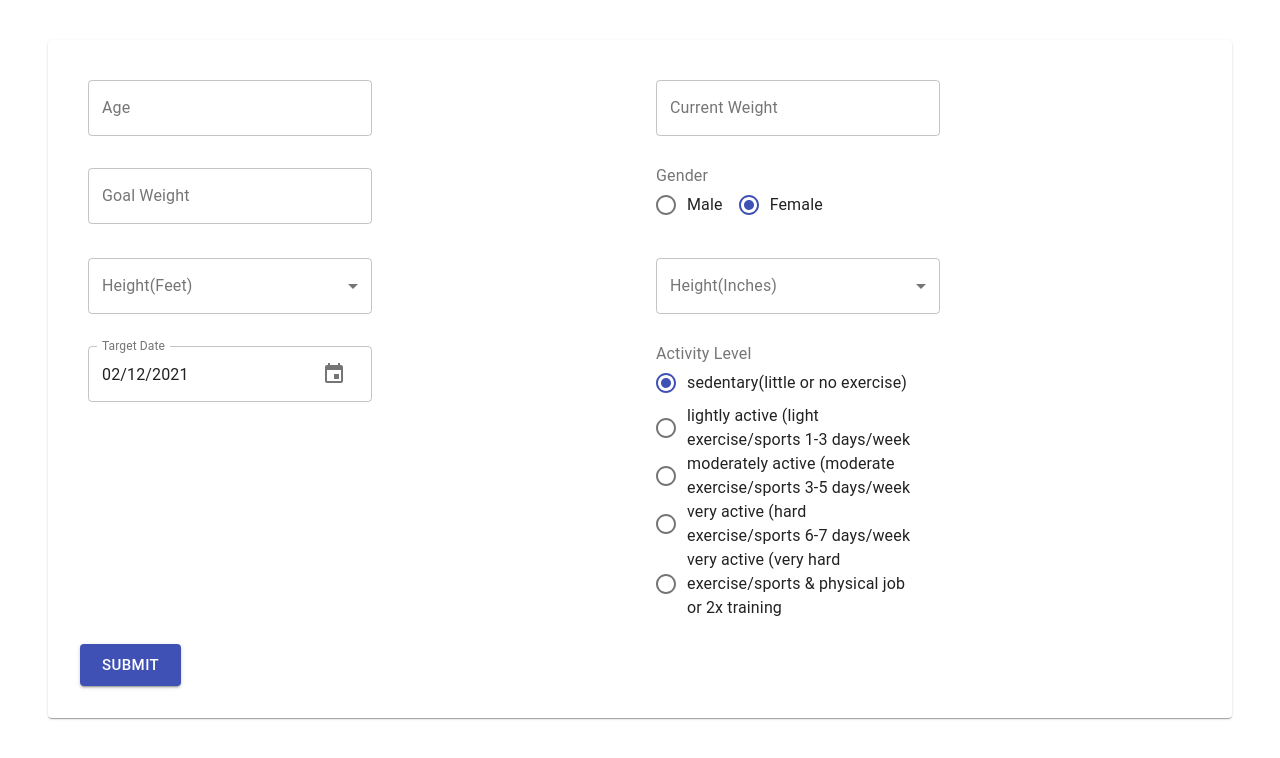
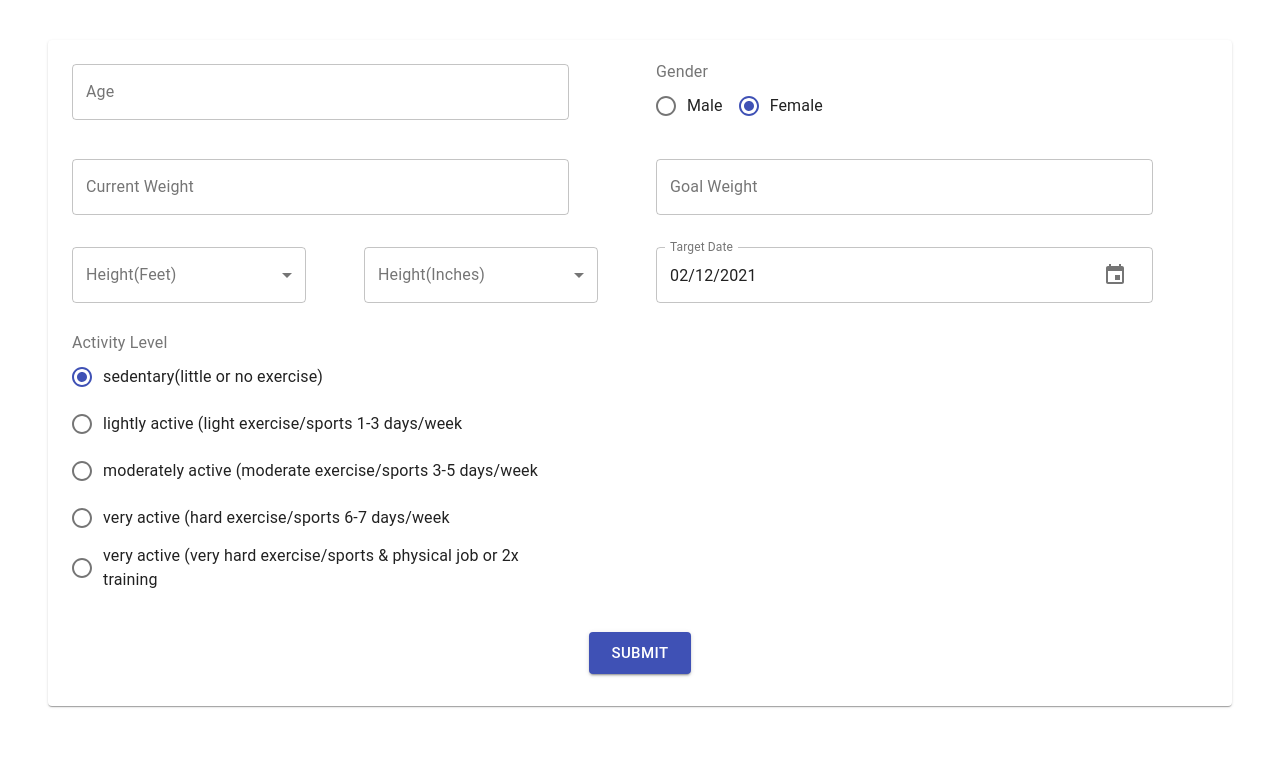
Before and after one commit to mtrimner/nuskool-calorie-calculater, a React (Create React App) app: page / in a window 1280 px wide. Shown: the top 758 px of the page. Built offline with nearby package versions, Linux system fonts and the light colour scheme.

Commit message:
fixed form fields so they were responsive

```diff
--- a/src/Display.js
+++ b/src/Display.js
@@ -11,15 +11,15 @@ const useStyles = makeStyles((theme) => ({
   },
 }));
 const initialValues = {
-  age: '',
-  gender: 'female',
-  feet: '',
-  inches: '',
-  currentWeight: '',
-  goalWeight: '',
-  activityMultiplier: '1.2',
-  targetDate: ''
-}
+  age: "",
+  gender: "female",
+  feet: "",
+  inches: "",
+  currentWeight: "",
+  goalWeight: "",
+  activityMultiplier: "1.2",
+  targetDate: "",
+};
 const Display = () => {
   const [data, setData] = useState({});
   const classes = useStyles();
@@ -40,11 +40,12 @@ const Display = () => {
     setData(values);
   };
 
-console.log(data)
+  console.log(data);
   return (
     <Paper className={classes.pageContent}>
       <Form applyData={applyData} />
-      {age !== undefined && <CalculatedData
+      {age !== undefined && (
+        <CalculatedData
           age={age}
           gender={gender}
           height={height}
@@ -52,7 +53,8 @@ console.log(data)
           goalWeight={goalWeight}
           activityMultiplier={activityMultiplier}
           targetDate={targetDate}
-      />}
+        />
+      )}
     </Paper>
   );
 };
--- a/src/components/Form.js
+++ b/src/components/Form.js
@@ -16,10 +16,14 @@ import { isToday, isTomorrow } from "date-fns";
 const useStyles = makeStyles((theme) => ({
   root: {
     "& .MuiFormControl-root": {
-      width: "50%",
-      margin: theme.spacing(2),
+      width: "90%",
+      // margin: theme.spacing(2),
     },
   },
+  button: {
+    alignItems: 'center',
+    justifyContent: 'center'
+  }
 }));
 
 const genderItems = [
@@ -50,13 +54,13 @@ const initialValues = {
   currentWeight: "",
   goalWeight: "",
   activityMultiplier: "1.2",
-  targetDate: new Date(new Date().getTime() + 86400000)
+  targetDate: new Date(new Date().getTime() + 86400000),
 };
 
 const Form = ({ applyData }) => {
   const [values, setValues] = useState(initialValues);
   const [errors, setErrors] = useState({});
-  console.log(values.targetDate)
+
   const validate = (fieldValues = values) => {
     let temp = { ...errors };
     if ("age" in fieldValues)
@@ -102,9 +106,9 @@ const Form = ({ applyData }) => {
   };
 
   return (
-    <form className={classes.root} onSubmit={handleSubmit}>
-      <Grid container>
-        <Grid item xs={6}>
+    <form onSubmit={handleSubmit} className={classes.root}>
+      <Grid container spacing={4}>
+        <Grid item xs={12} sm={6}>
           <Controls.Input
             type="number"
             name="age"
@@ -115,7 +119,16 @@ const Form = ({ applyData }) => {
             error={errors.age}
           />
         </Grid>
-        <Grid item xs={6}>
+        <Grid item xs={12} sm={6}>
+          <Controls.RadioGroup
+            name="gender"
+            value={values.gender}
+            onChange={handleChange}
+            label="Gender"
+            items={genderItems}
+          />
+        </Grid>
+        <Grid item xs={12} sm={6}>
           <Controls.Input
             type="number"
             name="currentWeight"
@@ -126,7 +139,7 @@ const Form = ({ applyData }) => {
             error={errors.currentWeight}
           />
         </Grid>
-        <Grid item xs={6}>
+        <Grid item xs={12} sm={6}>
           <Controls.Input
             type="number"
             name="goalWeight"
@@ -137,16 +150,9 @@ const Form = ({ applyData }) => {
             error={errors.goalWeight}
           />
         </Grid>
-        <Grid item xs={6}>
-          <Controls.RadioGroup
-            name="gender"
-            value={values.gender}
-            onChange={handleChange}
-            label="Gender"
-            items={genderItems}
-          />
-        </Grid>
-        <Grid item xs={6}>
+        <Grid item xs={12} md={6}>
+          <Grid container spacing={4}>
+            <Grid item xs={12} sm={6}>
               <Controls.Select
                 name="feet"
                 value={values.feet}
@@ -162,7 +168,7 @@ const Form = ({ applyData }) => {
                 error={errors.feet}
               />
             </Grid>
-        <Grid item xs={6}>
+            <Grid item xs={12} sm={6}>
               <Controls.Select
                 name="inches"
                 value={values.inches}
@@ -186,7 +192,9 @@ const Form = ({ applyData }) => {
                 error={errors.inches}
               />
             </Grid>
-        <Grid item xs={6}>
+          </Grid>
+        </Grid>
+        <Grid item xs={12} sm={6}>
           <Controls.DatePicker
             name="targetDate"
             value={values.targetDate}
@@ -197,7 +205,7 @@ const Form = ({ applyData }) => {
             minDate={Date()}
           />
         </Grid>
-        <Grid item xs={6}>
+        <Grid item xs={12} sm={6}>
           <Controls.RadioGroup
             name="activityMultiplier"
             value={values.activityMultiplier}
@@ -206,6 +214,7 @@ const Form = ({ applyData }) => {
             items={activityLevel}
           />
         </Grid>
+        <Grid item xs={12} container className={classes.button}>
         <div>
           <Controls.Button
             variant="contained"
@@ -216,6 +225,7 @@ const Form = ({ applyData }) => {
           />
         </div>
         </Grid>
+      </Grid>
     </form>
   );
 };
--- a/src/components/ShowData.js
+++ b/src/components/ShowData.js
@@ -3,25 +3,56 @@ import { Grid } from "@material-ui/core";
 import Controls from "./controls/Controls";
 import * as calculations from "../services/Calculations";
 
-const ShowData = ({ age, currentWeight, goalWeight, height, gender, activityMultiplier, targetDate }) => {
-  let BMR = parseInt(calculations.calculateBMR(age, currentWeight, height, gender));
-  let TDEE = parseInt(calculations.calculateTDEE(BMR, activityMultiplier))
-//   let daysFromTargetDate = parseInt((targetDate.getTime() - new Date().getTime()) / (1000 * 3600 * 24))
-  let caloriesForGoal = parseInt(calculations.calculateCaloriesForGoalWeight(targetDate, TDEE, currentWeight, goalWeight))
-
+const ShowData = ({
+  age,
+  currentWeight,
+  goalWeight,
+  height,
+  gender,
+  activityMultiplier,
+  targetDate,
+}) => {
+  let BMR = parseInt(
+    calculations.calculateBMR(age, currentWeight, height, gender)
+  );
+  let TDEE = parseInt(calculations.calculateTDEE(BMR, activityMultiplier));
+  //   let daysFromTargetDate = parseInt((targetDate.getTime() - new Date().getTime()) / (1000 * 3600 * 24))
+  let caloriesForGoal = parseInt(
+    calculations.calculateCaloriesForGoalWeight(
+      targetDate,
+      TDEE,
+      currentWeight,
+      goalWeight
+    )
+  );
 
   console.log(BMR, TDEE, age, currentWeight, goalWeight, height, gender);
-  console.log(caloriesForGoal)
+  console.log(caloriesForGoal);
   return (
     <Grid container spacing={3}>
       <Grid item xs={4}>
-        <Controls.Card data={BMR} units="calories/day" title="BMR" content="The number of calories your body burns to perform basic life sustaining tasks."/>
+        <Controls.Card
+          data={BMR}
+          units="calories/day"
+          title="BMR"
+          content="The number of calories your body burns to perform basic life sustaining tasks."
+        />
       </Grid>
       <Grid item xs={4}>
-        <Controls.Card data={TDEE} units="calories/day" title="TDEE" content="Total number of calories burned per day. Consists of BMR x Activity Level."/>
+        <Controls.Card
+          data={TDEE}
+          units="calories/day"
+          title="TDEE"
+          content="Total number of calories burned per day. Consists of BMR x Activity Level."
+        />
       </Grid>
       <Grid item xs={4}>
-        <Controls.Card data={caloriesForGoal} units="calories/day" title="Daily Calorie Goal" content={`The number of calories you should consume per day to reach your goal.`} />
+        <Controls.Card
+          data={caloriesForGoal}
+          units="calories/day"
+          title="Daily Calorie Goal"
+          content={`The number of calories you should consume per day to reach your goal.`}
+        />
       </Grid>
     </Grid>
   );
--- a/src/components/controls/Card.js
+++ b/src/components/controls/Card.js
@@ -43,7 +43,9 @@ const Card = ({ title, data, units, content }) => {
         <Typography align="center">{units}</Typography>
       </CardContent>
       <Divider variant="middle" />
-      <Typography align="center" className={classes.content}>{content}</Typography>
+      <Typography align="center" className={classes.content}>
+        {content}
+      </Typography>
     </MuiCard>
   );
 };
--- a/src/components/controls/RadioGroup.js
+++ b/src/components/controls/RadioGroup.js
@@ -6,8 +6,17 @@ import {
   FormControlLabel,
   Radio,
 } from "@material-ui/core";
+import { makeStyles } from "@material-ui/core/styles";
+
+const useStyles = makeStyles((theme) => ({
+  radio: {
+    marginTop: 5
+  },
+}));
 
 const RadioGroup = ({ name, label, value, onChange, items }) => {
+  const classes = useStyles();
+
   return (
     <FormControl>
       <FormLabel>{label}</FormLabel>
@@ -19,6 +28,7 @@ const RadioGroup = ({ name, label, value, onChange, items }) => {
               value={item.id}
               control={<Radio color="primary" />}
               label={item.title}
+              className={classes.radio}
             />
           );
         })}
```
Also changed, not shown: src/components/controls/DatePicker.js (+8 -1 lines), src/services/Calculations.js (+14 -6 lines). Lines whose indentation alone changed are shown as unchanged.
